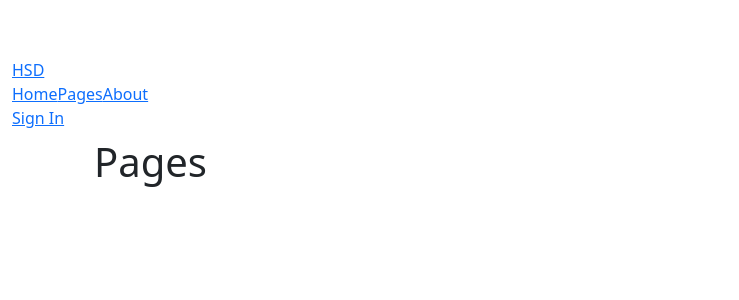
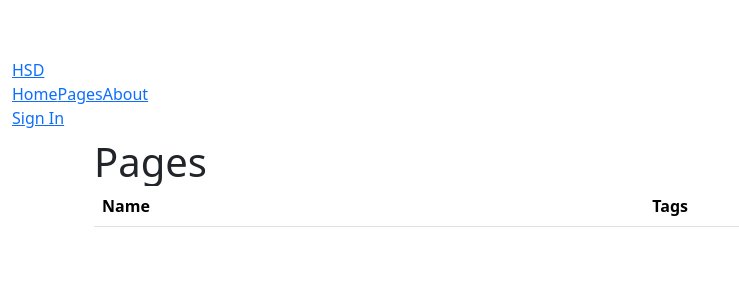
Before and after one commit to jeremylightsmith/HeroWiki, a Rails app: page /wiki in a window 1280 px wide. Shown: the top 300 px of the page, without its empty margins (0-739 px from the left). Run offline with Rails 7, Linux system fonts and the light colour scheme; data that the repository does not hold is empty; style sheets or scripts are compiled from the project's sources; some libraries are stand-ins or nearby versions.

Commit message:
see tags on pages page

```diff
--- a/app/views/wiki/index.html.erb
+++ b/app/views/wiki/index.html.erb
@@ -2,10 +2,18 @@
 <% subtitle link_to("Add Page", new_wiki_path) if can_edit? %>
 
 <table class="table">
+  <tr>
+    <th>Name</th>
+    <th>Tags</th>
+    <th></th>
+  </tr>
   <% @pages.each do |page| %>
     <tr>
       <td>
         <%= link_to page.name, wiki_path(page) %>
+      </td>
+      <td>
+        <% page.tags.each do |tag| %><%= link_to tag.name, tag, class:"label label-info" %> <% end %>
       </td>
       <td>
         <% if can_edit? %>
```
